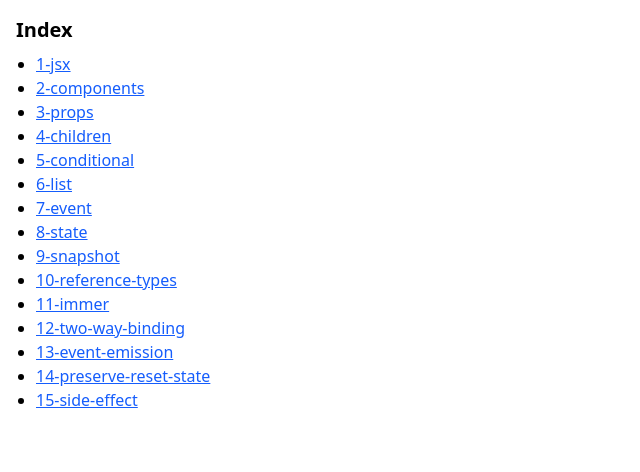
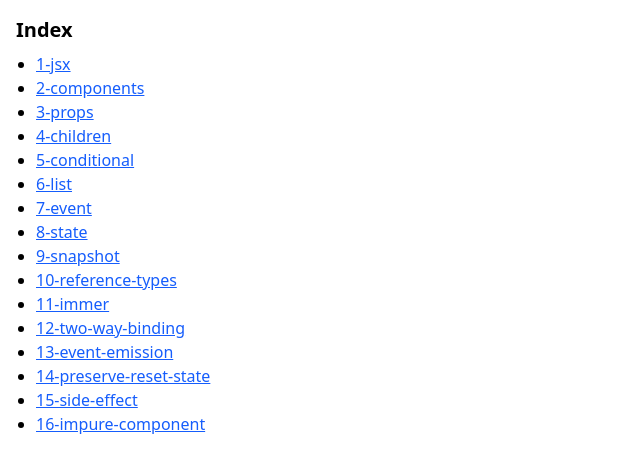
Before and after one commit to nakorncode/workshop, a React (Vite) app in the folder react/: page / in a window 1280 px wide. Shown: the top 472 px of the page, without its empty margins (0-640 px from the left). Built offline with nearby package versions, Linux system fonts and the light colour scheme.

Commit message:
feat: add 16-impure-component route and update index with new link

```diff
--- a/react/src/routeTree.gen.ts
+++ b/react/src/routeTree.gen.ts
@@ -17,6 +17,7 @@ import { Route as R5ConditionalRouteImport } from './routes/5-conditional'
 import { Route as R4ChildrenRouteImport } from './routes/4-children'
 import { Route as R3PropsRouteImport } from './routes/3-props'
 import { Route as R2ComponentsRouteImport } from './routes/2-components'
+import { Route as R16ImpureComponentRouteImport } from './routes/16-impure-component'
 import { Route as R15SideEffectRouteImport } from './routes/15-side-effect'
 import { Route as R14PreserveResetStateRouteImport } from './routes/14-preserve-reset-state'
 import { Route as R13EventEmissionRouteImport } from './routes/13-event-emission'
@@ -64,6 +65,11 @@ const R3PropsRoute = R3PropsRouteImport.update({
 const R2ComponentsRoute = R2ComponentsRouteImport.update({
   id: '/2-components',
   path: '/2-components',
+  getParentRoute: () => rootRouteImport,
+} as any)
+const R16ImpureComponentRoute = R16ImpureComponentRouteImport.update({
+  id: '/16-impure-component',
+  path: '/16-impure-component',
   getParentRoute: () => rootRouteImport,
 } as any)
 const R15SideEffectRoute = R15SideEffectRouteImport.update({
@@ -116,6 +122,7 @@ export interface FileRoutesByFullPath {
   '/13-event-emission': typeof R13EventEmissionRoute
   '/14-preserve-reset-state': typeof R14PreserveResetStateRoute
   '/15-side-effect': typeof R15SideEffectRoute
+  '/16-impure-component': typeof R16ImpureComponentRoute
   '/2-components': typeof R2ComponentsRoute
   '/3-props': typeof R3PropsRoute
   '/4-children': typeof R4ChildrenRoute
@@ -134,6 +141,7 @@ export interface FileRoutesByTo {
   '/13-event-emission': typeof R13EventEmissionRoute
   '/14-preserve-reset-state': typeof R14PreserveResetStateRoute
   '/15-side-effect': typeof R15SideEffectRoute
+  '/16-impure-component': typeof R16ImpureComponentRoute
   '/2-components': typeof R2ComponentsRoute
   '/3-props': typeof R3PropsRoute
   '/4-children': typeof R4ChildrenRoute
@@ -153,6 +161,7 @@ export interface FileRoutesById {
   '/13-event-emission': typeof R13EventEmissionRoute
   '/14-preserve-reset-state': typeof R14PreserveResetStateRoute
   '/15-side-effect': typeof R15SideEffectRoute
+  '/16-impure-component': typeof R16ImpureComponentRoute
   '/2-components': typeof R2ComponentsRoute
   '/3-props': typeof R3PropsRoute
   '/4-children': typeof R4ChildrenRoute
@@ -173,6 +182,7 @@ export interface FileRouteTypes {
     | '/13-event-emission'
     | '/14-preserve-reset-state'
     | '/15-side-effect'
+    | '/16-impure-component'
     | '/2-components'
     | '/3-props'
     | '/4-children'
@@ -191,6 +201,7 @@ export interface FileRouteTypes {
     | '/13-event-emission'
     | '/14-preserve-reset-state'
     | '/15-side-effect'
+    | '/16-impure-component'
     | '/2-components'
     | '/3-props'
     | '/4-children'
@@ -209,6 +220,7 @@ export interface FileRouteTypes {
     | '/13-event-emission'
     | '/14-preserve-reset-state'
     | '/15-side-effect'
+    | '/16-impure-component'
     | '/2-components'
     | '/3-props'
     | '/4-children'
@@ -228,6 +240,7 @@ export interface RootRouteChildren {
   R13EventEmissionRoute: typeof R13EventEmissionRoute
   R14PreserveResetStateRoute: typeof R14PreserveResetStateRoute
   R15SideEffectRoute: typeof R15SideEffectRoute
+  R16ImpureComponentRoute: typeof R16ImpureComponentRoute
   R2ComponentsRoute: typeof R2ComponentsRoute
   R3PropsRoute: typeof R3PropsRoute
   R4ChildrenRoute: typeof R4ChildrenRoute
@@ -294,6 +307,13 @@ declare module '@tanstack/react-router' {
       path: '/2-components'
       fullPath: '/2-components'
       preLoaderRoute: typeof R2ComponentsRouteImport
+      parentRoute: typeof rootRouteImport
+    }
+    '/16-impure-component': {
+      id: '/16-impure-component'
+      path: '/16-impure-component'
+      fullPath: '/16-impure-component'
+      preLoaderRoute: typeof R16ImpureComponentRouteImport
       parentRoute: typeof rootRouteImport
     }
     '/15-side-effect': {
@@ -364,6 +384,7 @@ const rootRouteChildren: RootRouteChildren = {
   R13EventEmissionRoute: R13EventEmissionRoute,
   R14PreserveResetStateRoute: R14PreserveResetStateRoute,
   R15SideEffectRoute: R15SideEffectRoute,
+  R16ImpureComponentRoute: R16ImpureComponentRoute,
   R2ComponentsRoute: R2ComponentsRoute,
   R3PropsRoute: R3PropsRoute,
   R4ChildrenRoute: R4ChildrenRoute,
--- /dev/null
+++ b/react/src/routes/16-impure-component.tsx
@@ -0,0 +1,42 @@
+import { createFileRoute } from '@tanstack/react-router'
+import { useState } from 'react'
+
+export const Route = createFileRoute('/16-impure-component')({
+  component: RouteComponent,
+})
+
+function RouteComponent() {
+  return (
+    <>
+      <ImpureCounter></ImpureCounter>
+      <hr className="my-4"/>
+      <ImpureCounter></ImpureCounter>
+      <hr className="my-4"/>
+      <PureCounter></PureCounter>
+      <hr className="my-4"/>
+      <PureCounter></PureCounter>
+    </>
+  )
+}
+
+let globalCount = 0 // Impure! เพราะรันนอก Scope อยู่เหนือการควบคุมภายในฟังก์ชั่นโดยสมบูรณ์ แต่ทำให้เราสามารถเปลี่ยนแปลงค่าแบบ Global ได้
+function ImpureCounter() {
+  const [, manualReRender] = useState(0)
+  return (
+    <>
+      <p className="text-lg font-bold mb-1">(Impure) Count: {globalCount}</p>
+      <button onClick={() => globalCount++} className="bg-blue-600 hover:bg-blue-700 text-white py-1 px-3 rounded cursor-pointer">Increase</button>
+      <button onClick={() => manualReRender(Math.random())} className="ml-1 bg-blue-600 hover:bg-blue-700 text-white py-1 px-3 rounded cursor-pointer">Manual Re-render</button>
+    </>
+  )
+}
+
+function PureCounter() {
+  const [count, setCount] = useState(0) // Pure! เพราะข้อมูลอยู่ภายใต้การควบคุมของฟังก์ชั่นทั้งหมด เพียงแต่จะไม่สามารถแชร์ข้อมูลแบบ Global ได้ (ต้องใช้ Redux หรือ Zustand ช่วยจัดการ)
+  return (
+    <>
+      <p className="text-lg font-bold mb-1">(Pure) Count: {count}</p>
+      <button onClick={() => setCount(count + 1)} className="bg-blue-600 hover:bg-blue-700 text-white py-1 px-3 rounded cursor-pointer">Increase</button>
+    </>
+  )
+}
--- a/react/src/routes/index.tsx
+++ b/react/src/routes/index.tsx
@@ -24,6 +24,7 @@ function App() {
         <li><a href="/13-event-emission" className="underline text-blue-600">13-event-emission</a></li>
         <li><a href="/14-preserve-reset-state" className="underline text-blue-600">14-preserve-reset-state</a></li>
         <li><a href="/15-side-effect" className="underline text-blue-600">15-side-effect</a></li>
+        <li><a href="/16-impure-component" className="underline text-blue-600">16-impure-component</a></li>
       </ul>
     </>
   )
```
